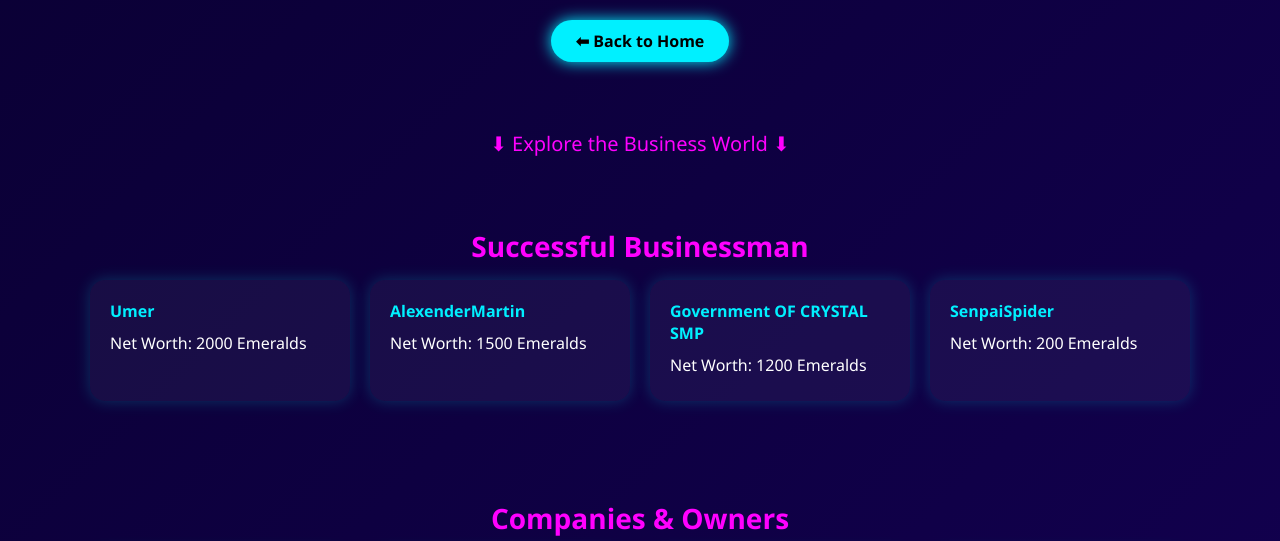
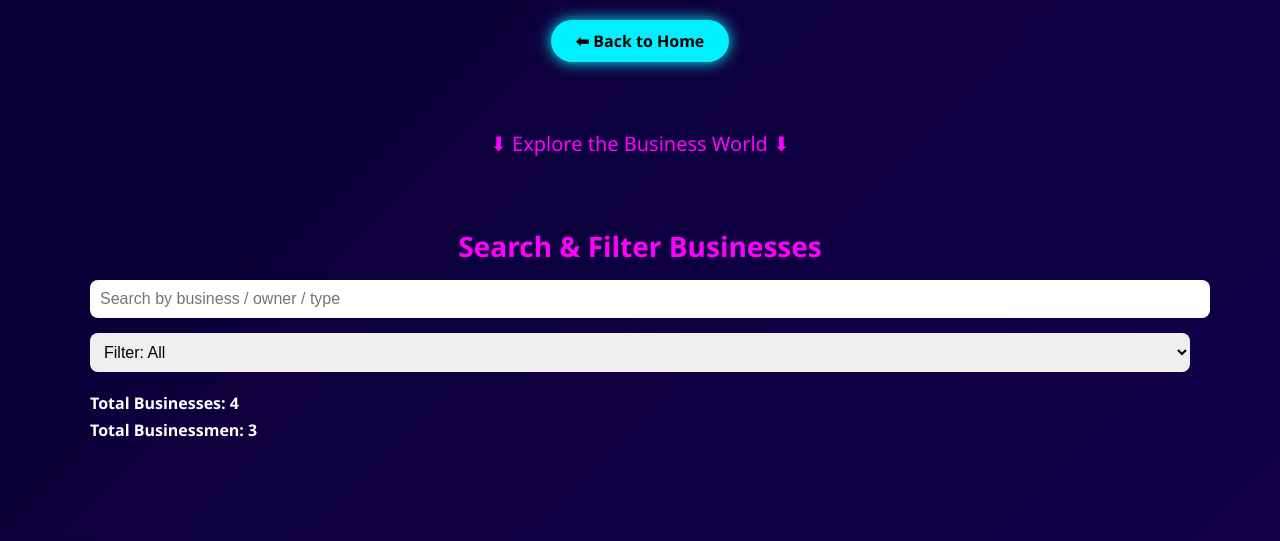
Before and after one commit to lionleo3957-dotcom/crystalsmp.github.io, a plain HTML site: page business.html in a window 1280 px wide. Shown: the part 234-775 px from the top of the page. Drawn offline with Linux system fonts and the light colour scheme.

Commit message:
Update business.html

```diff
--- a/business.html
+++ b/business.html
@@ -114,6 +114,63 @@ section h3{
 <div class="scroll-text">⬇ Explore the Business World ⬇</div>
 
 <!-- Successful Businessman Section -->
+  <!-- Search / Filter & Count Section -->
+<section>
+  <h3>Search & Filter Businesses</h3>
+
+  <!-- Search Input -->
+  <input type="text" id="searchInput" placeholder="Search by business / owner / type" style="width:100%; padding:10px; border-radius:8px; border:none; margin-bottom:15px; font-size:16px;">
+
+  <!-- Filter Dropdown -->
+  <select id="filterSelect" style="width:100%; padding:10px; border-radius:8px; border:none; font-size:16px; margin-bottom:15px;">
+    <option value="all">Filter: All</option>
+    <option value="open">Open</option>
+    <option value="closed">Closed</option>
+  </select>
+
+  <!-- Counts -->
+  <p id="totalBusiness" style="margin:5px 0; font-weight:bold;">Total Businesses: 4</p>
+  <p id="totalBusinessman" style="margin:5px 0; font-weight:bold;">Total Businessmen: 5</p>
+</section>
+
+<script>
+// Example: Business cards array
+const businessCards = [
+  {name:'ThunderStorm', owner:'Umer', type:'General', status:'open'},
+  {name:'Chicken Flix', owner:'Government', type:'Food', status:'open'},
+  {name:'Beeroot Company', owner:'SenpaiSpider', type:'Food', status:'closed'},
+  {name:'UFC', owner:'Umer', type:'Sport', status:'open'},
+];
+
+// Render counts dynamically
+document.getElementById('totalBusiness').textContent = `Total Businesses: ${businessCards.length}`;
+
+const uniqueOwners = [...new Set(businessCards.map(b => b.owner))];
+document.getElementById('totalBusinessman').textContent = `Total Businessmen: ${uniqueOwners.length}`;
+
+// Search & Filter functionality
+const searchInput = document.getElementById('searchInput');
+const filterSelect = document.getElementById('filterSelect');
+
+searchInput.addEventListener('input', filterBusinesses);
+filterSelect.addEventListener('change', filterBusinesses);
+
+function filterBusinesses(){
+  const searchTerm = searchInput.value.toLowerCase();
+  const filter = filterSelect.value;
+
+  businessCards.forEach(card => {
+    const cardElement = document.querySelector(`.card[data-name="${card.name}"]`);
+    if(!cardElement) return;
+
+    const matchesSearch = card.name.toLowerCase().includes(searchTerm) || card.owner.toLowerCase().includes(searchTerm) || card.type.toLowerCase().includes(searchTerm);
+    const matchesFilter = filter === 'all' || card.status === filter;
+
+    cardElement.style.display = (matchesSearch && matchesFilter) ? 'block' : 'none';
+  });
+}
+</script>
+
 <section>
   <h3>Successful Businessman</h3>
   <div class="leaderboard">
```
